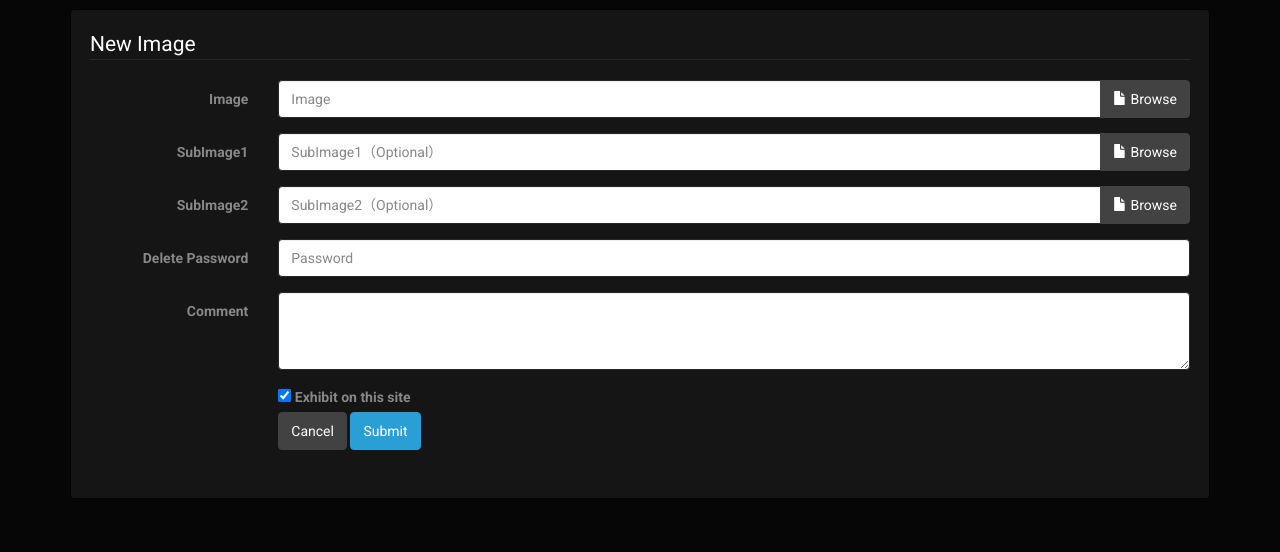
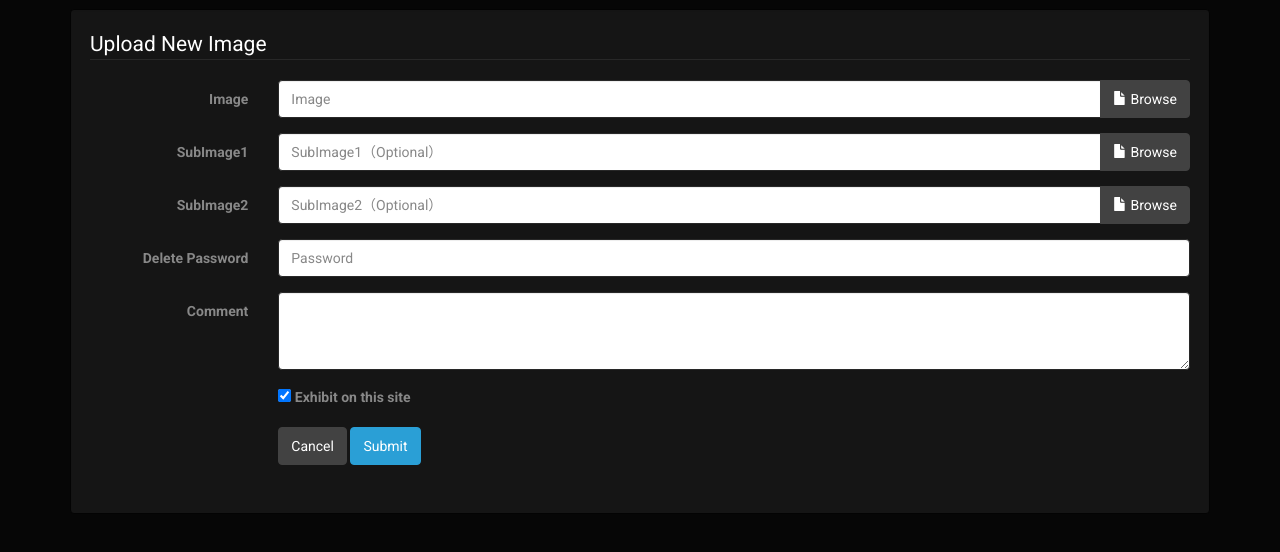
Before and after one commit to wertrain/dsf-up-py, a Flask app: page /form in a window 1280 px wide. Shown: the part 51-603 px from the top of the page. Run offline with Flask 2, Linux system fonts and the light colour scheme; some libraries are stand-ins or nearby versions.

```diff
--- a/templates/form.html
+++ b/templates/form.html
@@ -43,7 +43,7 @@
             <div class="well bs-component">
               <form class="form-horizontal">
                 <fieldset>
-                  <legend>New Image</legend>
+                  <legend>Upload New Image</legend>
 
                     <div class="form-group">
                       <label for="inputEmail" class="col-lg-2 control-label">Image</label>
@@ -98,14 +98,16 @@
                   </div>
                   <div class="form-group">
                     <div class="col-lg-10 col-lg-offset-2">
-
                       <div class="form-check">
                         <label class="form-check-label">
                           <input type="checkbox" id="Exhibit" class="form-check-input" checked>
                           Exhibit on this site
                         </label>
                       </div>
-
+                    </div>
+                  </div>
+                  <div class="form-group">
+                    <div class="col-lg-10 col-lg-offset-2">
                       <button type="reset" class="btn btn-default">Cancel</button>
                       <button type="submit" class="btn btn-primary">Submit</button>
                     </div>
```
